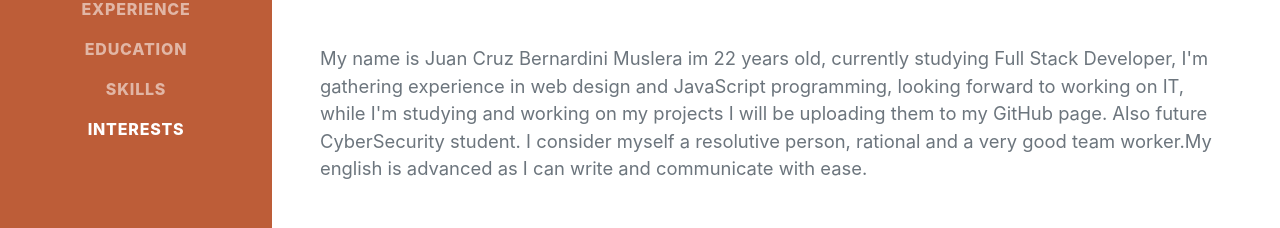
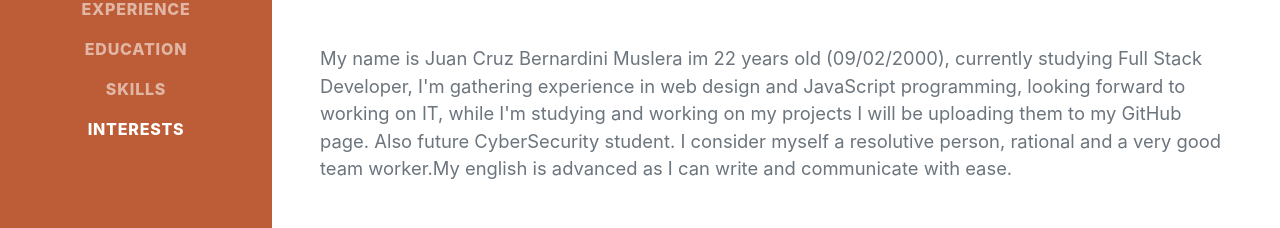
Before and after one commit to JuanCruzBernardini/CV-Resume-Juan-Cruz-Bernardini-Muslera, a plain HTML site: page index.html in a window 1280 px wide. Shown: the part 443-671 px from the top of the page. Drawn offline with nearby package versions, Linux system fonts and the light colour scheme; a web font is replaced by a local one.

Commit message:
actualizaciones

```diff
--- a/index.html
+++ b/index.html
@@ -53,7 +53,7 @@
                     Granville 545 · Jose Marmol, Buenos Aires, Argentina · +54 9 1169780922 ·
                     <a href="mailto:name@email.com">Bernardinijuancruz@gmail.com</a>
                 </div>
-                <p class="lead mb-5">My name is Juan Cruz Bernardini Muslera im 22 years old, currently studying Full
+                <p class="lead mb-5">My name is Juan Cruz Bernardini Muslera im 22 years old (09/02/2000), currently studying Full
                     Stack Developer, I'm gathering experience in web design and JavaScript programming, looking forward
                     to working on IT, while I'm studying and working on my projects I will be uploading them to my
                     GitHub page. Also future CyberSecurity student. I consider myself a resolutive person, rational and
```
